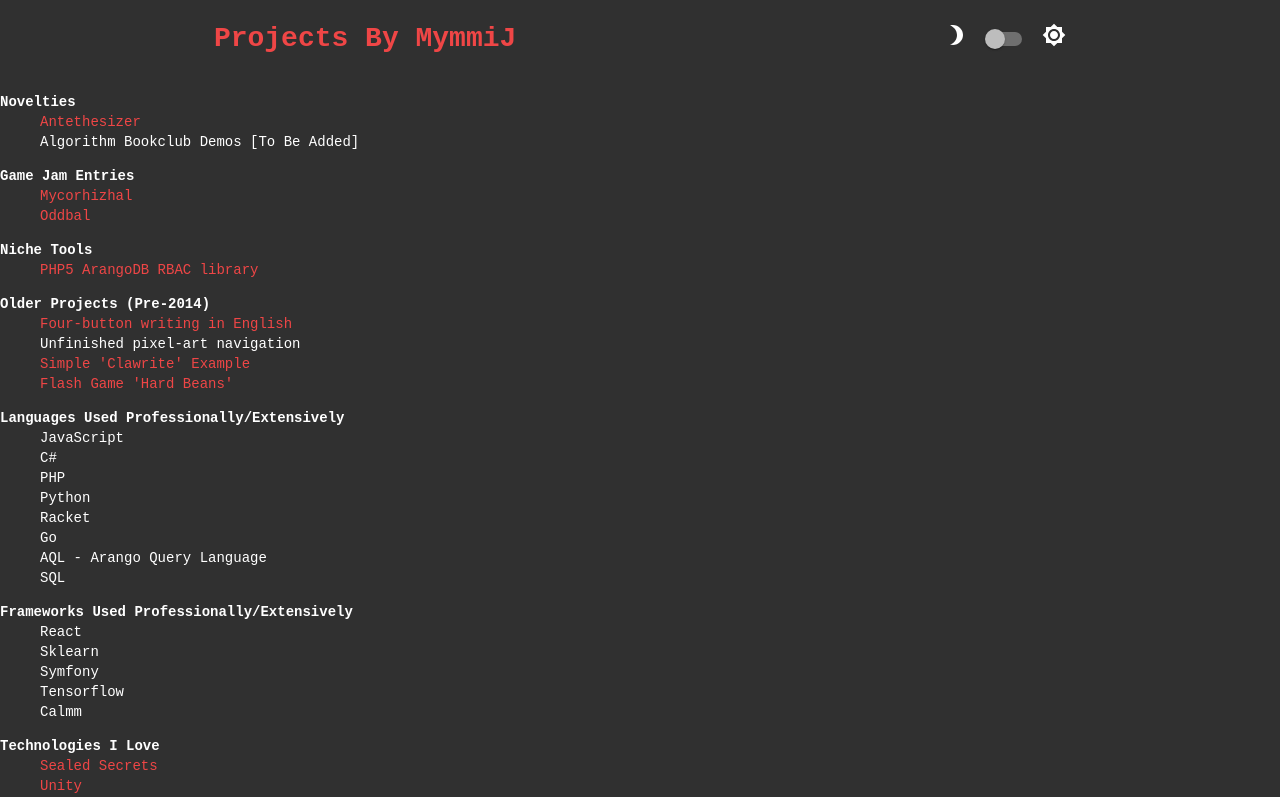
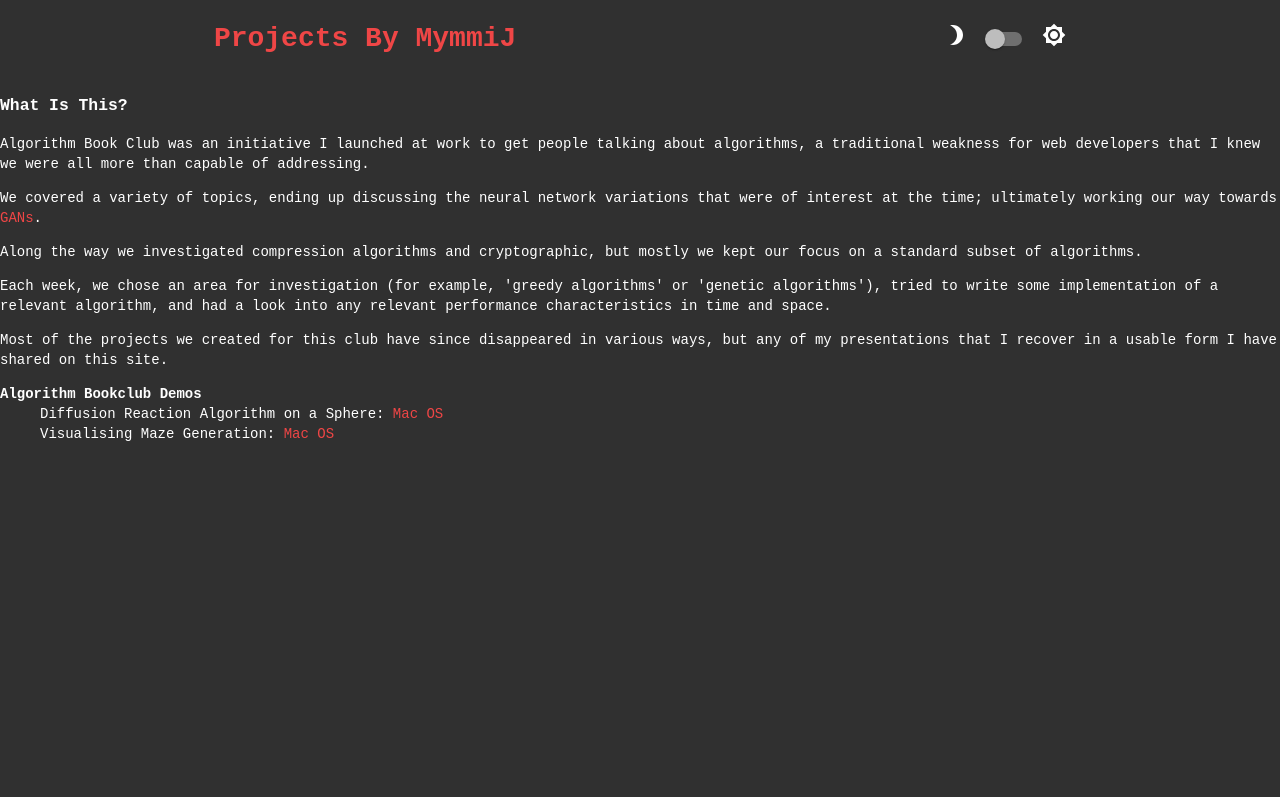
Before and after one commit to MymmiJ/personal-site, a React app: page /ABC in a window 1280 px wide. Shown: the top 797 px of the page. Built offline with nearby package versions, Linux system fonts and the light colour scheme.

Commit message:
Add Algorithm Book Club entries

```diff
--- /dev/null
+++ b/src/ABC/index.js
@@ -0,0 +1,17 @@
+import { Link } from "@material-ui/core";
+import DefinitionList from "../Lists/DefinitionList";
+
+const AlgorithmBookClub = () => <div>
+    <h3>What Is This?</h3>
+    <p>Algorithm Book Club was an initiative I launched at work to get people talking about algorithms, a traditional weakness for web developers that I knew we were all more than capable of addressing.</p>
+    <p>We covered a variety of topics, ending up discussing the neural network variations that were of interest at the time; ultimately working our way towards <Link href="https://en.wikipedia.org/wiki/Generative_adversarial_network">GANs</Link>.</p>
+    <p>Along the way we investigated compression algorithms and cryptographic, but mostly we kept our focus on a standard subset of algorithms.</p>
+    <p>Each week, we chose an area for investigation (for example, 'greedy algorithms' or 'genetic algorithms'), tried to write some implementation of a relevant algorithm, and had a look into any relevant performance characteristics in time and space.</p>
+    <p>Most of the projects we created for this club have since disappeared in various ways, but any of my presentations that I recover in a usable form I have shared on this site.</p>
+    <DefinitionList header="Algorithm Bookclub Demos" entries={[
+        <span>Diffusion Reaction Algorithm on a Sphere: <Link href="https://drive.google.com/file/d/1Z7faiROIxpw-1PjMh2zV_1SgY_42Dmtc/view?usp=sharing">Mac OS</Link></span>,
+        <span>Visualising Maze Generation: <Link href="https://drive.google.com/file/d/1ZbfzBMowHVlbS26DDn30zi1SrbPJs0oF/view?usp=sharing">Mac OS</Link></span>,
+    ]}/>
+</div>;
+
+export default AlgorithmBookClub;
--- a/src/App.js
+++ b/src/App.js
@@ -13,6 +13,7 @@ import BrightnessSwitch from './Switches/BrightnessSwitch';
 import Home from './Home';
 import Clawrite from './Clawrite';
 import FourButtonEnglishText from './FourButtonEnglishText';
+import AlgorithmBookClub from './ABC';
 
 function App() {
   const prefersLightMode = useMediaQuery('(prefers-color-scheme: light)')
@@ -36,6 +37,9 @@ function App() {
           <Route path="/Old/Clawrite">
             <Clawrite/>
           </Route>
+          <Route path="/ABC">
+            <AlgorithmBookClub/>
+          </Route>
           <Route path="/">
             <Home/>
           </Route>
--- a/src/Home/index.js
+++ b/src/Home/index.js
@@ -5,7 +5,12 @@ const Home = () => {
     return <div>
         <DefinitionList header="Novelties" entries={[
             <Link href="https://github.com/MymmiJ/antethesizer">Antethesizer</Link>,
-            "Algorithm Bookclub Demos [To Be Added]"
+            "Dungeon Generator [To Be Added]",
+            <DefinitionList header="Algorithm Bookclub Demos" entries={[
+              <span>Diffusion Reaction Algorithm on a Sphere: <Link href="https://drive.google.com/file/d/1Z7faiROIxpw-1PjMh2zV_1SgY_42Dmtc/view?usp=sharing">Mac OS</Link></span>,
+              <span>Visualising Maze Generation: <Link href="https://drive.google.com/file/d/1ZbfzBMowHVlbS26DDn30zi1SrbPJs0oF/view?usp=sharing">Mac OS</Link></span>,
+              <Link href="/ABC">Algorithm Book Club</Link>
+            ]}/>
         ]}/>
         <DefinitionList header="Game Jam Entries" entries={[
           <Link href="https://mymmij.itch.io/mycorhizal">Mycorhizhal</Link>,
@@ -16,7 +21,7 @@ const Home = () => {
         ]}/>
         <DefinitionList header="Older Projects (Pre-2014)" entries={[
           <Link href="/Old/FourButton">Four-button writing in English</Link>,
-          "Unfinished pixel-art navigation",
+          "Unfinished pixel-art navigation [To Be Added]",
           <Link href="/Old/Clawrite">Simple 'Clawrite' Example</Link>,
           <Link href="https://www.kongregate.com/games/Jaywalker2/hard-beans">Flash Game 'Hard Beans'</Link>
         ]}/>
```
